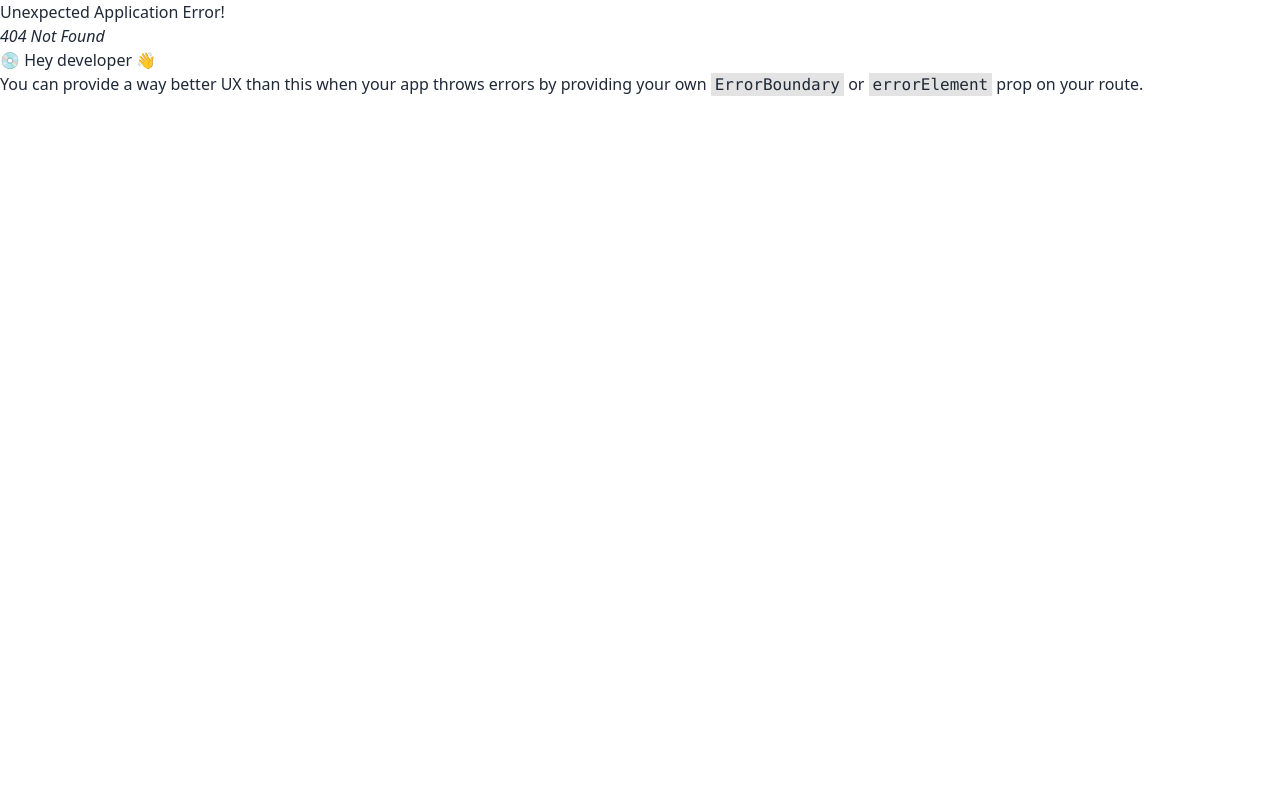
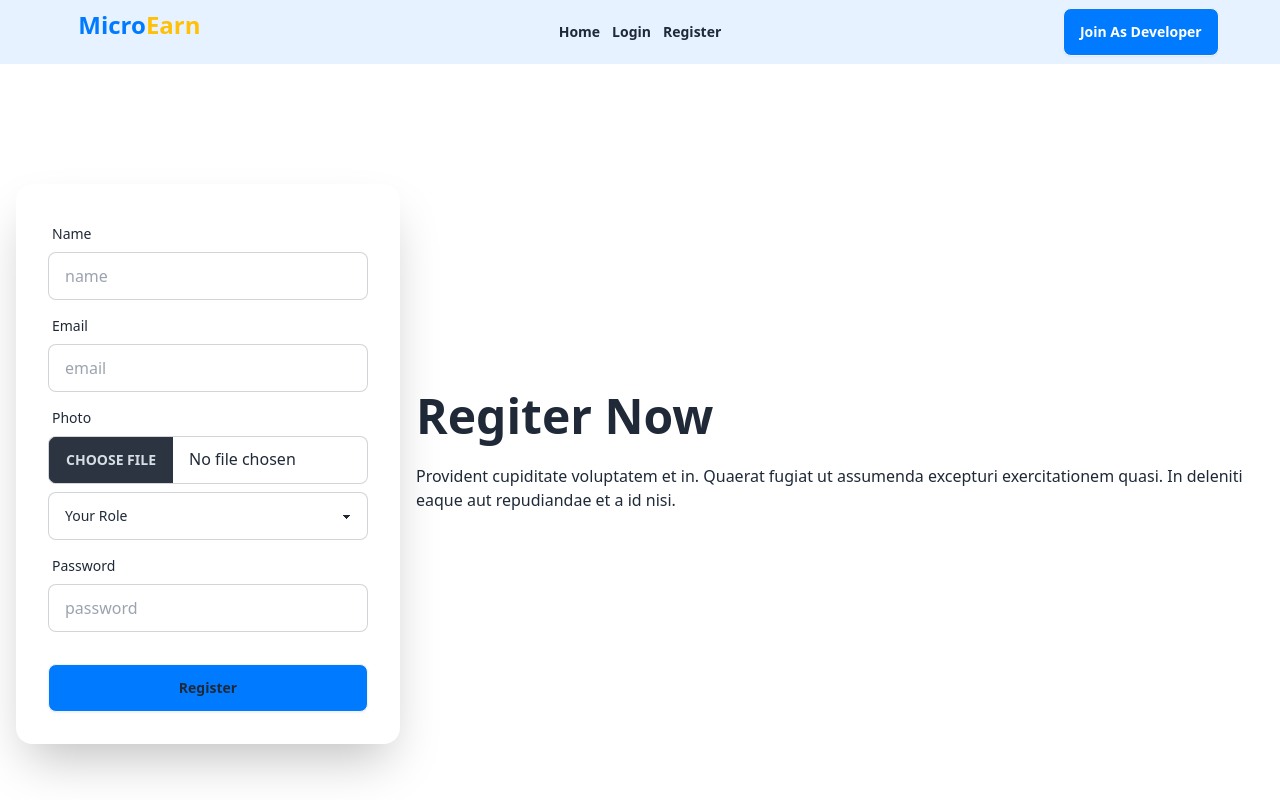
Before and after one commit to Sajnin14/MicroEarn-Client, a React (Vite) app: page /register in a window 1280 px wide. Before the commit this address had no page. Shown: the top 800 px of the page. Built offline with nearby package versions, Linux system fonts and the light colour scheme.

Commit message:
registration and login form design done

```diff
--- /dev/null
+++ b/src/Pages/Auth/Login.jsx
@@ -0,0 +1,53 @@
+
+
+const Login = () => {
+
+    const handleLogin = e => {
+        e.preventDefault();
+        const form = e.target;
+        const email = form.email.value;
+        const password = form.password.value;
+
+        console.log(email, password);
+    }
+    return (
+        <div className="hero bg-base-200 min-h-screen">
+        <div className="hero-content flex-col lg:flex-row-reverse">
+            <div className="text-center lg:text-left">
+                <h1 className="text-5xl font-bold">Regiter Now</h1>
+                <p className="py-6">
+                    Provident cupiditate voluptatem et in. Quaerat fugiat ut assumenda excepturi exercitationem
+                    quasi. In deleniti eaque aut repudiandae et a id nisi.
+                </p>
+            </div>
+            <div className="card bg-base-100 w-full max-w-sm shrink-0 shadow-2xl">
+                <form onSubmit={handleLogin} className="card-body">
+
+                    <div className="form-control">
+                        <label className="label">
+                            <span className="label-text">Email</span>
+                        </label>
+                        <input type="email" name="email" placeholder="email" className="input input-bordered" required />
+                    </div>
+
+
+                    <div className="form-control">
+                        <label className="label">
+                            <span className="label-text">Password</span>
+                        </label>
+                        <input type="password" name="password" placeholder="password" className="input input-bordered" required />
+
+                    </div>
+
+                    <div className="form-control mt-6">
+                        <button className="btn bg-[#007BFF]">Login</button>
+                    </div>
+
+                </form>
+            </div>
+        </div>
+    </div>
+    );
+};
+
+export default Login;
--- /dev/null
+++ b/src/Pages/Auth/Register.jsx
@@ -0,0 +1,77 @@
+
+const Register = () => {
+
+    const handleRegister = e => {
+        e.preventDefault();
+        const form = e.target;
+        const name = form.name.value;
+        const email = form.email.value;
+        const photo = form.photo.value;
+        const option = form.option.value;
+        const password = form.password.value;
+
+        console.log(name, email, photo, option, password);
+    }
+
+    return (
+            <div className="hero bg-base-100 min-h-screen">
+                <div className="hero-content flex-col lg:flex-row-reverse py-5">
+                    <div className="text-center lg:text-left">
+                        <h1 className="text-5xl font-bold">Regiter Now</h1>
+                        <p className="py-6">
+                            Provident cupiditate voluptatem et in. Quaerat fugiat ut assumenda excepturi exercitationem
+                            quasi. In deleniti eaque aut repudiandae et a id nisi.
+                        </p>
+                    </div>
+                    <div className="card bg-base-100 w-full max-w-sm shrink-0 shadow-2xl">
+                        <form onSubmit={handleRegister} className="card-body">
+
+                            <div className="form-control">
+                                <label className="label">
+                                    <span className="label-text">Name</span>
+                                </label>
+                                <input type="name" name="name" placeholder="name" className="input input-bordered" required />
+                            </div>
+
+                            <div className="form-control">
+                                <label className="label">
+                                    <span className="label-text">Email</span>
+                                </label>
+                                <input type="email" name="email" placeholder="email" className="input input-bordered" required />
+                            </div>
+
+                            <div className="form-control">
+                                <label className="label">
+                                    <span className="label-text">Photo</span>
+                                </label>
+                                <input type="file" name="photo" className="file-input file-input-bordered w-full max-w-xs" />
+                            </div>
+
+                            <select name="option" className="select select-bordered w-full max-w-xs">
+                                <option disabled selected>Your Role</option>
+                                <option>Worker</option>
+                                <option>Buyer</option>
+                            </select>
+
+
+
+                            <div className="form-control">
+                                <label className="label">
+                                    <span className="label-text">Password</span>
+                                </label>
+                                <input type="password" name="password" placeholder="password" className="input input-bordered" required />
+
+                            </div>
+
+                            <div className="form-control mt-6">
+                                <button className="btn bg-[#007BFF]">Register</button>
+                            </div>
+
+                        </form>
+                    </div>
+                </div>
+            </div>
+    );
+};
+
+export default Register;
--- a/src/Sections/Navbar/Navbar.jsx
+++ b/src/Sections/Navbar/Navbar.jsx
@@ -2,8 +2,9 @@ import { NavLink } from "react-router-dom";
 
 const Navbar = () => {
     const links = <div className="space-x-3 font-semibold">
-        <NavLink to='/auth/login'>Login</NavLink>
-        <NavLink to='/auth/register'>Register</NavLink>
+        <NavLink to='/'>Home</NavLink>
+        <NavLink to='/login'>Login</NavLink>
+        <NavLink to='/register'>Register</NavLink>
         {/* <li><a>Item 3</a></li> */}
     </div>
     return (
--- a/src/Sections/SectionTitle/SectionTitle.jsx
+++ b/src/Sections/SectionTitle/SectionTitle.jsx
@@ -1,5 +1,4 @@
 import PropTypes from 'prop-types';
-
 
 const SectionTitle = ({heading, subHeading}) => {
     return (
```
Also changed, not shown: src/Routes/routes.jsx (+8 -3 lines).
